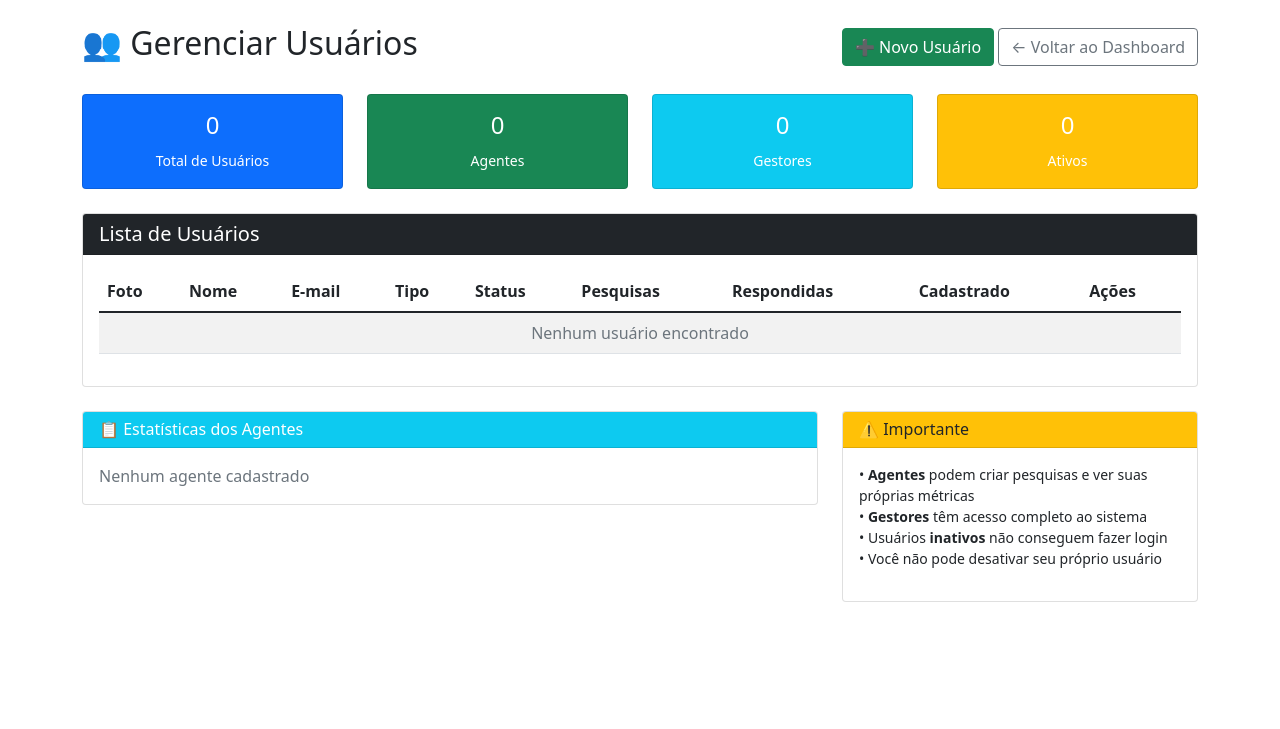
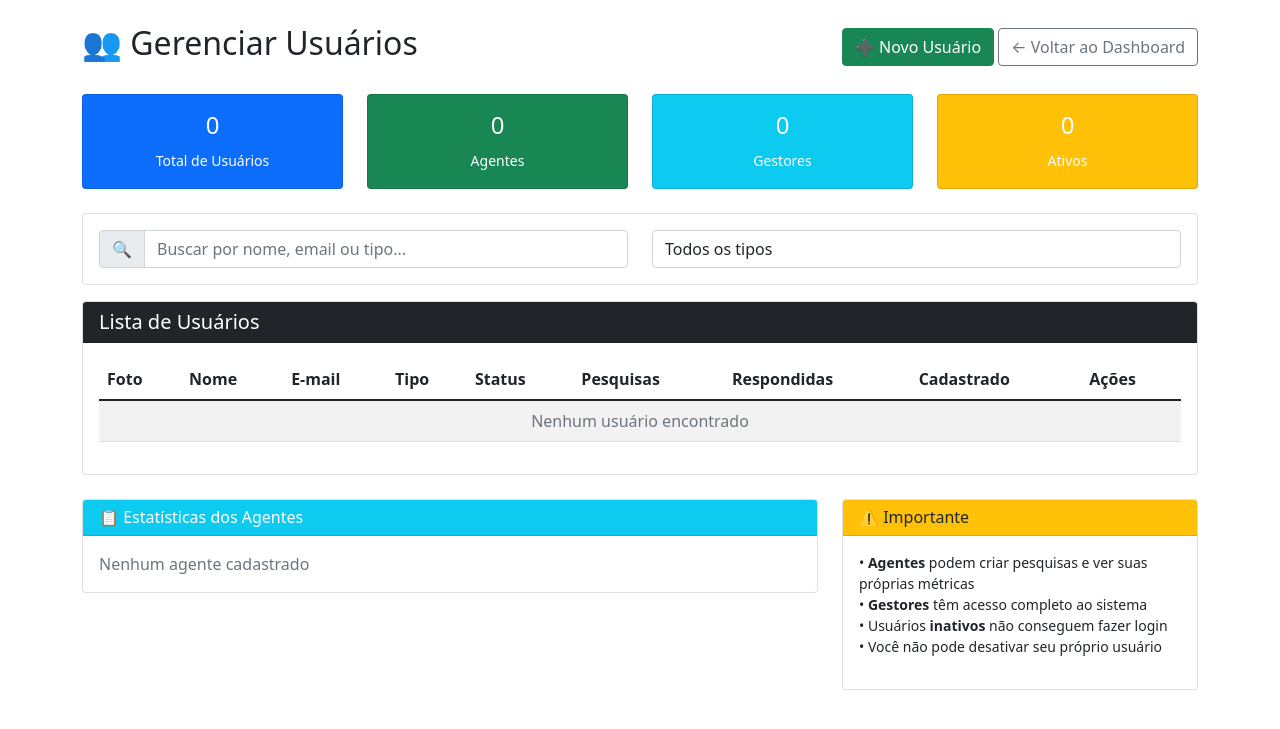
Before and after one commit to Renabrasa/pesquisa, a Flask app: template app/templates/gestor/usuarios.html in a window 1280 px wide. Shown: the part 56-785 px from the top of the page. Run offline with Flask 3, Linux system fonts and the light colour scheme; the template is opened without the code that fills it, so the values that code supplies are empty.

Commit message:
filtro de usuarios

```diff
--- a/app/templates/gestor/usuarios.html
+++ b/app/templates/gestor/usuarios.html
@@ -50,7 +50,27 @@
         </div>
     </div>
 </div>
-
+<!-- Campo de Busca -->
+<div class="card mb-3">
+    <div class="card-body">
+        <div class="row">
+            <div class="col-md-6">
+                <div class="input-group">
+                    <span class="input-group-text">🔍</span>
+                    <input type="text" class="form-control" id="buscaUsuario"
+                           placeholder="Buscar por nome, email ou tipo...">
+                </div>
+            </div>
+            <div class="col-md-6">
+                <select class="form-control" id="filtroTipo">
+                    <option value="">Todos os tipos</option>
+                    <option value="agente">Agentes</option>
+                    <option value="gestor">Gestores</option>
+                </select>
+            </div>
+        </div>
+    </div>
+</div>
 <!-- Tabela de Usuários -->
 <div class="card">
     <div class="card-header bg-dark text-white">
@@ -220,5 +240,31 @@ function confirmarDesativacao(userId, nomeUsuario) {
         window.location.href = `/gestor/usuarios/editar/${userId}`;
     }
 }
+
+// Busca em tempo real
+document.getElementById('buscaUsuario').addEventListener('input', filtrarUsuarios);
+document.getElementById('filtroTipo').addEventListener('change', filtrarUsuarios);
+
+function filtrarUsuarios() {
+    const busca = document.getElementById('buscaUsuario').value.toLowerCase();
+    const tipoFiltro = document.getElementById('filtroTipo').value.toLowerCase();
+    const linhas = document.querySelectorAll('tbody tr');
+
+    linhas.forEach(linha => {
+        const nome = linha.cells[1]?.textContent.toLowerCase() || '';
+        const email = linha.cells[2]?.textContent.toLowerCase() || '';
+        const tipo = linha.cells[3]?.textContent.toLowerCase() || '';
+
+        const matchBusca = nome.includes(busca) || email.includes(busca) || tipo.includes(busca);
+        const matchTipo = !tipoFiltro || tipo.includes(tipoFiltro);
+
+        linha.style.display = (matchBusca && matchTipo) ? '' : 'none';
+    });
+}
+
+
+
+
+
 </script>
 {% endblock %}
```
